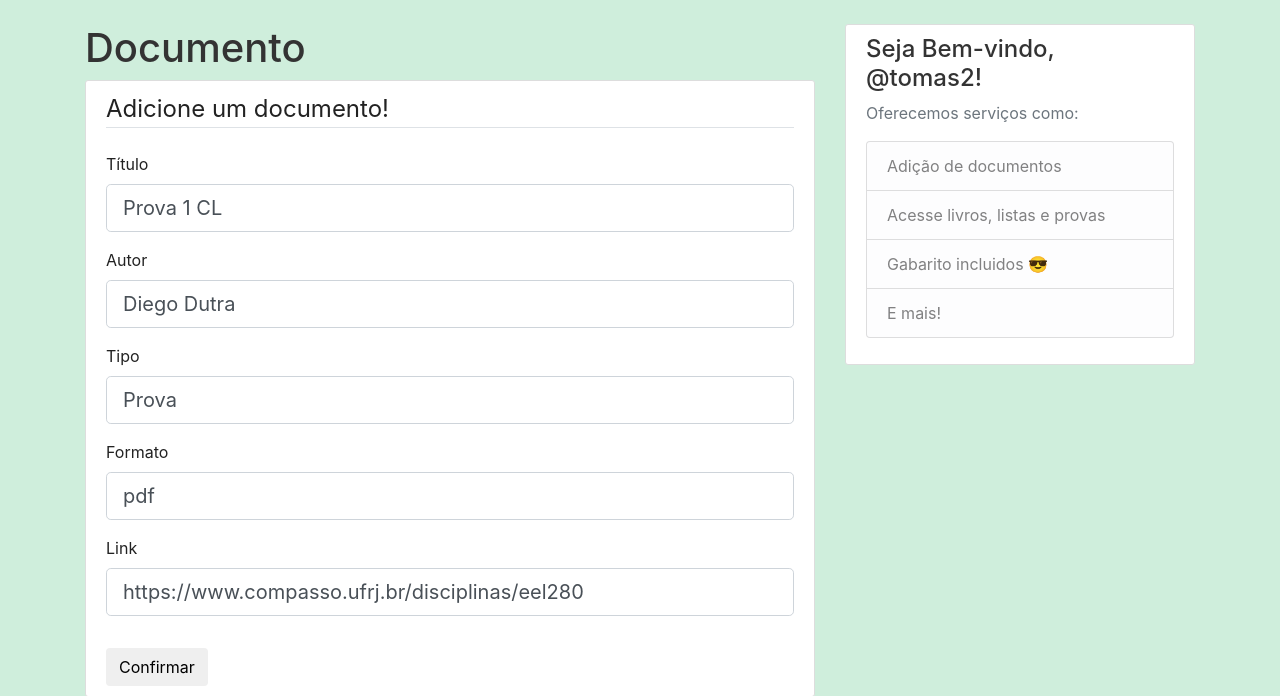
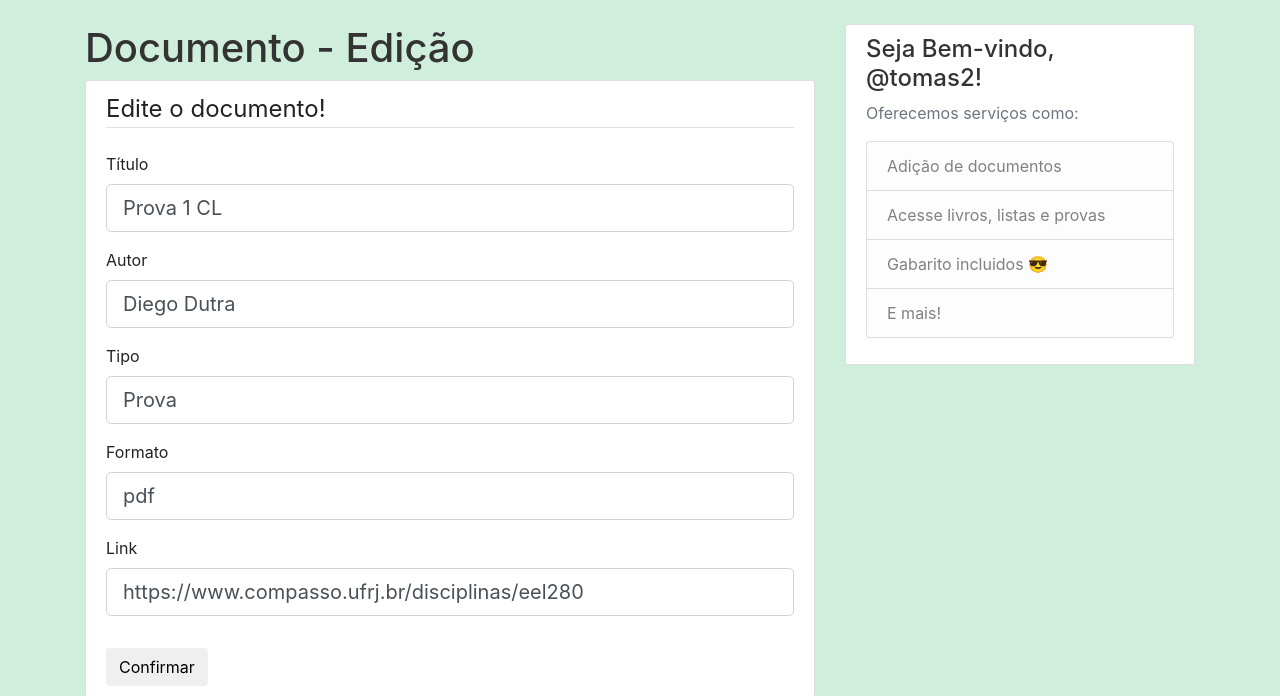
Before and after one commit to html-3/projeto1_eel670, a Flask app: page /documento/1/editar in a window 1280 px wide. Shown: the part 56-752 px from the top of the page. Run offline with Flask 2, Linux system fonts and the light colour scheme; a user stored in the database is signed in; data comes from the database, SQL or seed files in the repository; both versions use the stored data as it was after the commit; some libraries are stand-ins or nearby versions.

Commit message:
Protótipo bem avancado

```diff
--- a/app/routes.py
+++ b/app/routes.py
@@ -208,7 +208,9 @@ def conta(nome_usuario):
         form.formato.data = doc.formato
         form.link.data = doc.link
     return render_template('main/editar_documento.html', title="Documento", form=form) """
-
+# <a class="nav-item nav-link" href="{{ url_for('conta') }}">Conta</a>
+# ao parecer comentários dentro do html causam problemas quando contem código do python
+# isto pertence ao layout na parte {% if user_is_authenticated %}
 @app.route("/logout")
 def logout():
     logout_user()
--- a/app/templates/layout.html
+++ b/app/templates/layout.html
@@ -44,7 +44,7 @@
               <div class="collapse navbar-collapse" id="navbarToggle">
                 <div class="navbar-nav mr-auto">
                   <a class="nav-item nav-link" href="{{ url_for('documento') }}">Documentos</a>
-                  <!--<a class="nav-item nav-link" href="{{ url_for('conta') }}">Conta</a>-->
+
                   {% if current_user.admin %}
                   <!-- lista de usuários -->
                   <!-- outras funcoes -->
--- a/app/templates/main/editar_documento.html
+++ b/app/templates/main/editar_documento.html
@@ -1,13 +1,13 @@
 {% extends "layout.html" %}
 
 {% block content %}
-<h1>{{ title }}</h1>
+<h1>{{ title }} - Edição</h1>
 <div class="content-section">
     <form method="POST" action="">
         <!-- CSRF Token -->
         {{ form.hidden_tag() }}
         <fieldset class="form-group">
-            <legend class="border-bottom mb-4">Adicione um documento!</legend>
+            <legend class="border-bottom mb-4">Edite o documento!</legend>
             <div class="form-group">
                 {{ form.titulo.label(class="form-control-label") }}
                 {% if form.titulo.errors %}
```
Also changed, not shown: site.db.
